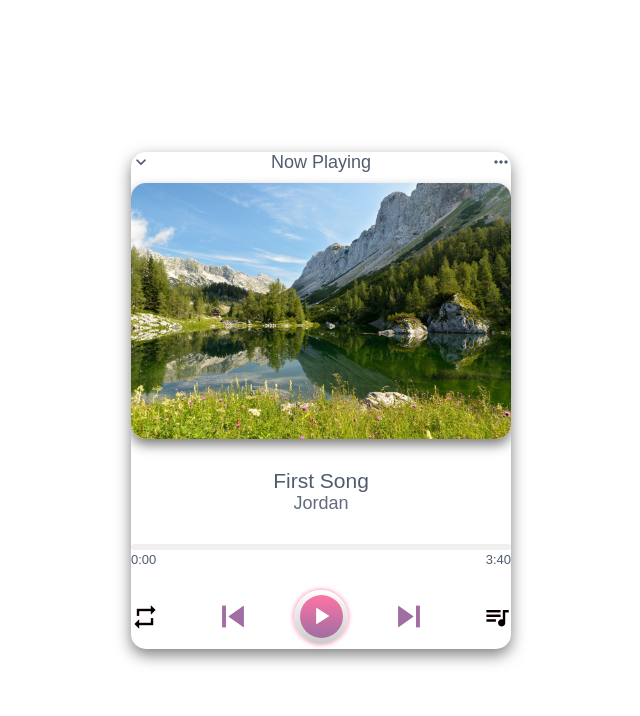
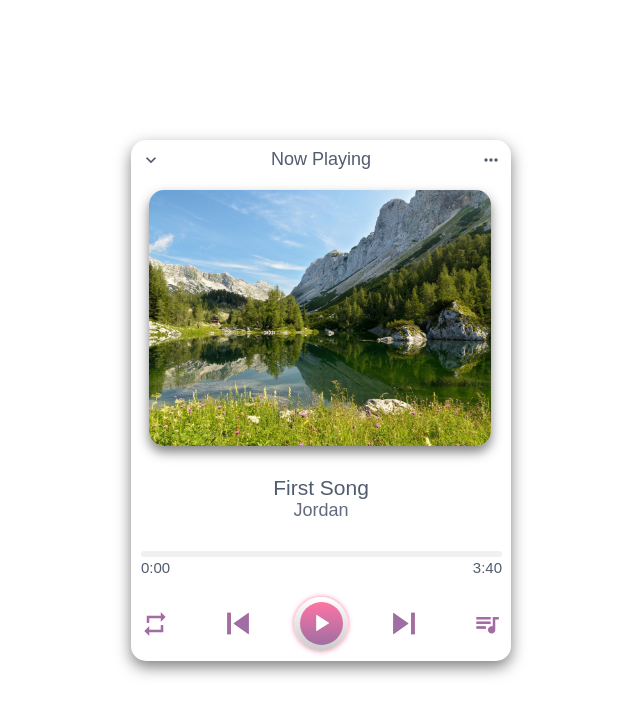
Before and after one commit to rabikrishnayadav/Static-Music-Player-Web-App, a plain HTML site: page index.html in a window 1280 px wide. Shown: the whole page, without its empty margins (319-959 px from the left). Drawn offline with Linux system fonts and the light colour scheme.

Commit message:
css fixed

```diff
--- a/style.css
+++ b/style.css
@@ -43,6 +43,7 @@ body{
 }
 .top-bar i{
 	font-size: 20px;
+	margin: 10px 10px 10px 10px;
 	color: var(--lightblack);
 }
 .top-bar span{
@@ -51,9 +52,9 @@ body{
 }
 .img-area{
 	height: 256px;
-	width: 100%;
+	width: 90%;
 	margin-top: 25px;
-	margin: 10px 0;
+	margin: 10px 18px;
 	overflow: hidden;
 	border-radius: 15px;
 	box-shadow: 0px 6px 12px var(--lightbshadow);
@@ -79,7 +80,8 @@ body{
 }
 .progress-area{
 	height: 6px;
-	width: 100%;
+	width: 95%;
+	margin-left: 10px;
 	background: #f0f0f0;
 	border-radius: 50px;
 	cursor: pointer;
@@ -88,7 +90,7 @@ body{
 	height: inherit;
 	width: 0%;
 	border-radius: inherit;
-	background: linear-gradient(180deg, var(--pink) 0%, var(--violet) 100%);
+	background: linear-gradient(90deg, var(--pink) 0%, var(--violet) 100%);
 }
 .progress-bar::before{
 	content: "";
@@ -112,11 +114,11 @@ body{
 
 }
 .timer span{
-	font-size: 13px;
+	font-size: 15px;
 	color: var(--lightblack);
 }
 .controls{
-	margin: 40px 0 5px 0;
+	margin: 40px 10px 10px 10px;
 
 }
 .controls i{
@@ -126,12 +128,11 @@ background: linear-gradient(var(--pink) 0%, var(--violet) 100%);
 background-clip: text;
 -webkit-background-clip: text;
 -webkit-text-fill-color: ;
+color: var(--violet);
 }
 .controls i:nth-child(2),
 .controls i:nth-child(4){
 	font-size: 43px;
-	color: var(--violet);
-
 }
 .controls #prev{
 	margin-right: -13px;
```
